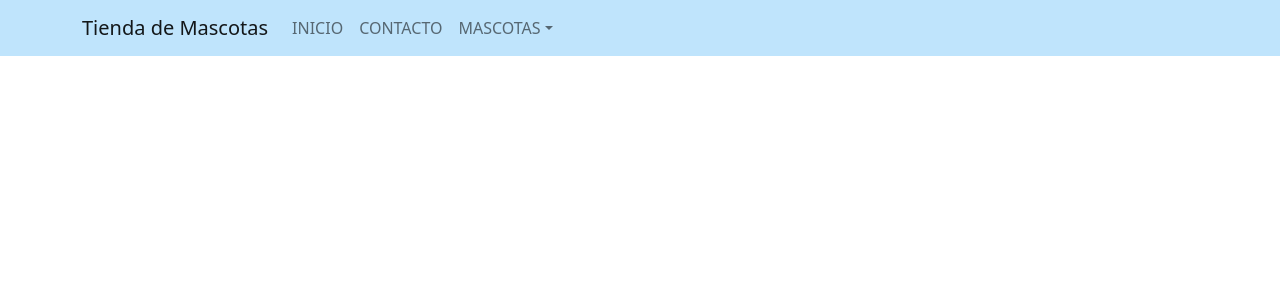
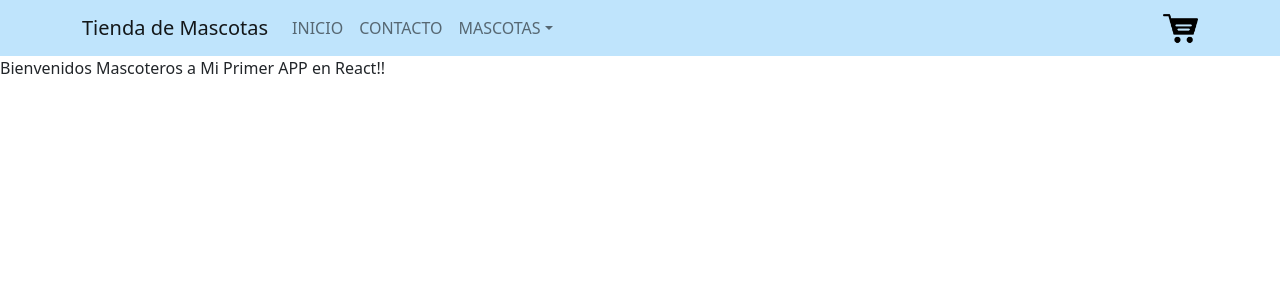
Before and after one commit to CastroMayra/idea-becerra-castro, a React (Create React App) app: page / in a window 1280 px wide. Shown: the top 300 px of the page. Built offline with nearby package versions, Linux system fonts and the light colour scheme.

Commit message:
Se agregó img Carrito al Menú y Props de Bienvenida

```diff
--- a/src/App.js
+++ b/src/App.js
@@ -1,12 +1,13 @@
 import logo from './logo.svg';
 import './App.css';
 import NavBar from './components/NavBar';
+import ItemListContainer from './components/ItemListContainer';
 
 function App() {
-  return (
+  return <>
     <NavBar/>
-
-  );
+    <ItemListContainer nombre="Mascoteros" app="Mi Primer APP en React!!"/>
+    </>;
 }
 
 export default App;
--- /dev/null
+++ b/src/components/CartWidget.jsx
@@ -0,0 +1,10 @@
+import React from "react";
+import cart from './cart.png';
+
+export default function CartWidget() {
+  return (
+    <>
+      <img src={cart} width="35" height="35" />
+    </>
+  )
+}
--- /dev/null
+++ b/src/components/ItemListContainer.jsx
@@ -0,0 +1,12 @@
+import React from "react";
+import { Component } from "react";
+
+export default class ItemListContainer extends Component {
+    render() {
+        return (
+            <div>
+                Bienvenidos {this.props.nombre} a {this.props.app}
+            </div>
+        )
+    }
+}
--- a/src/components/NavBar.jsx
+++ b/src/components/NavBar.jsx
@@ -1,6 +1,6 @@
 import React from "react";
 import { Navbar, Container, NavDropdown, Nav, Row, Col } from 'react-bootstrap';
-
+import CartWidget from "./CartWidget";
 
 export default function NavBar() {
     return (
@@ -22,6 +22,7 @@ export default function NavBar() {
                             </NavDropdown>
                         </Nav>
                     </Navbar.Collapse>
+                    <CartWidget/>
                 </Container>
             </Navbar>
 
```
Also changed, not shown: src/components/cart.png (added).
